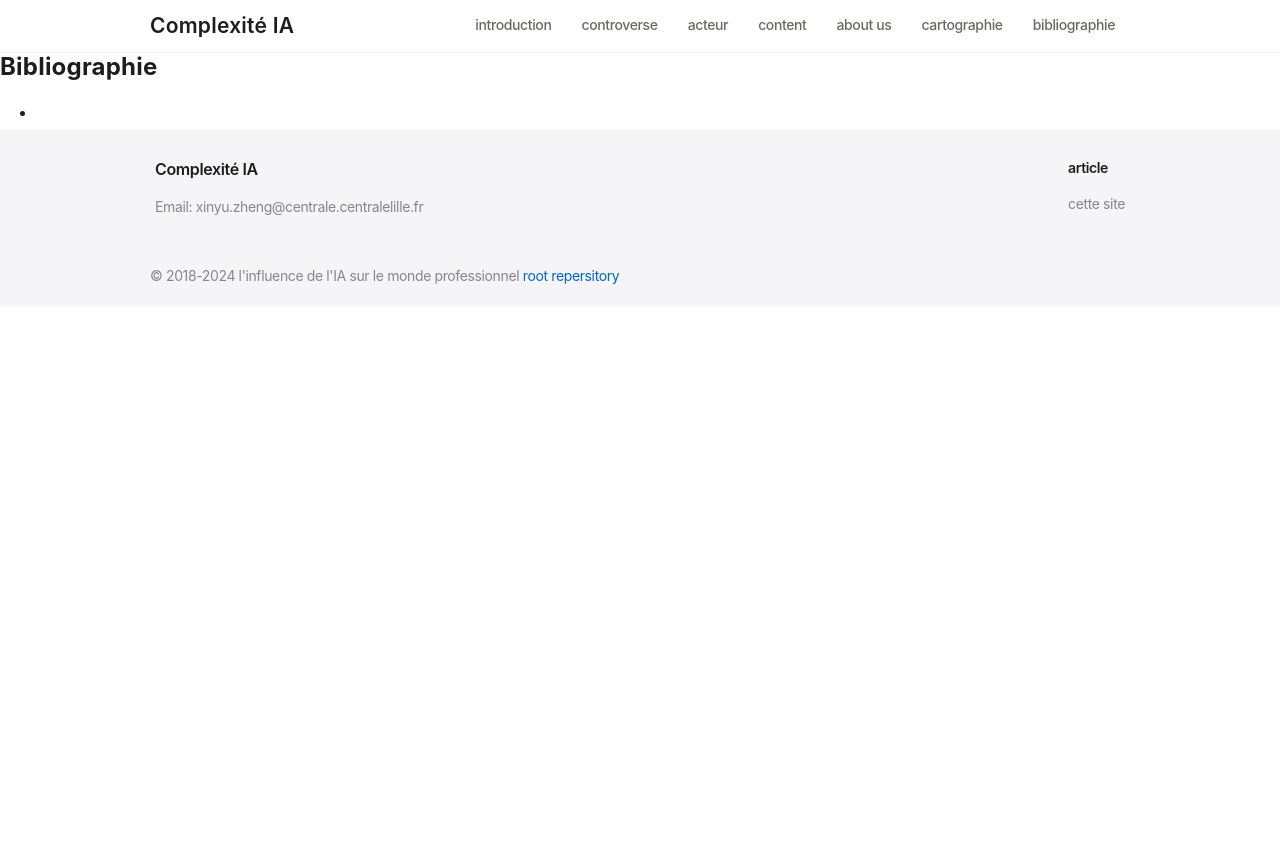
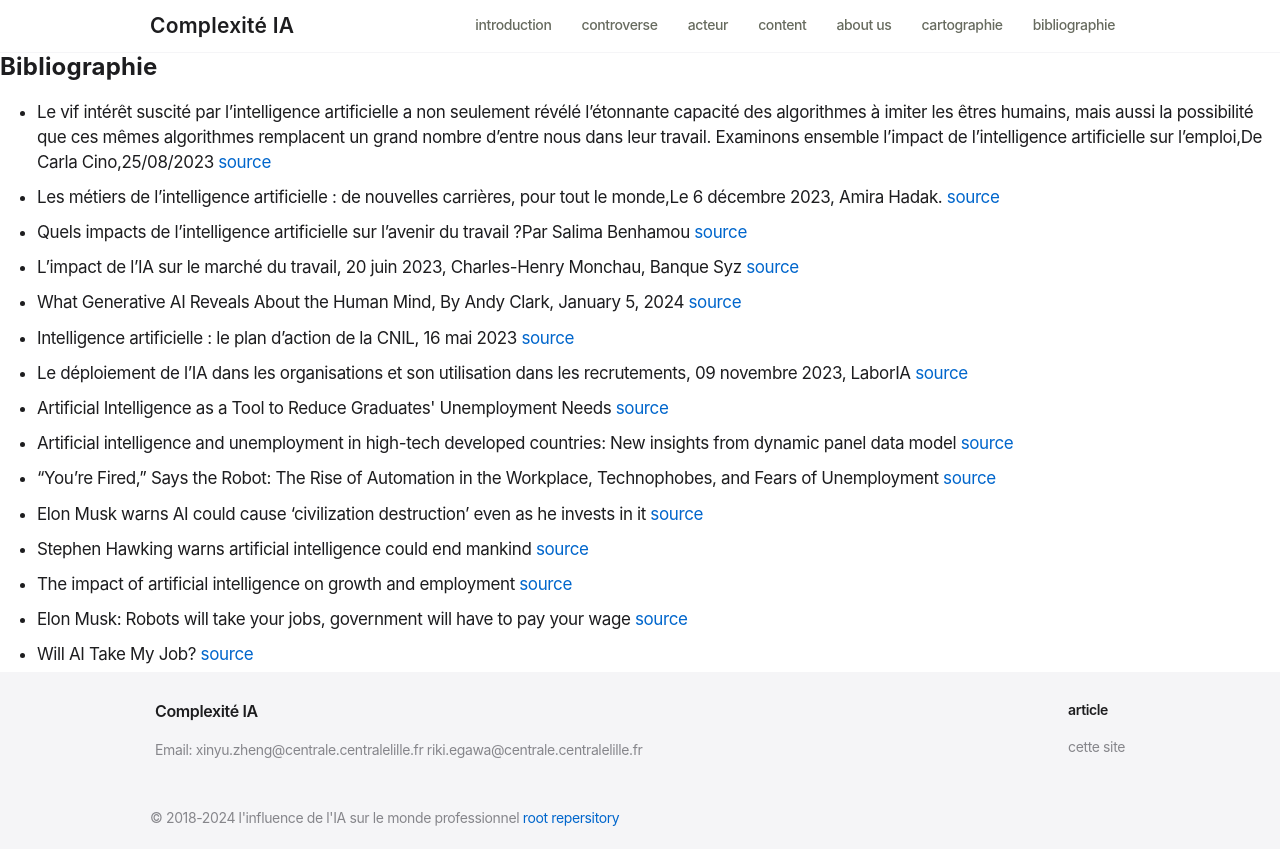
Before and after one commit to gongshangzheng/blog, an Astro site: page /bibli in a window 1280 px wide. Before the commit the page ends 800 px from the top, so only its background shows below. Built offline with nearby package versions, Linux system fonts and the light colour scheme; Astro itself is replaced by a stand-in of ours.

Commit message:
bibliographie

```diff
--- a/src/consts.js
+++ b/src/consts.js
@@ -1,6 +1,6 @@
 export const SITE_TITLE = `Complexité IA`;
 export const SITE_DESCRIPTION = "Notre site web se concentre sur les impacts rapides de l'évolution de l'IA sur le marché du travail, en mettant particulièrement l'accent sur la possibilité de chômage liée à l'IA. Alors que la numérisation de la main-d'œuvre progresse, certains emplois traditionnels pourraient être transformés, voire remplacés, par l'automatisation. Nous approfondissons la compréhension de ces changements et proposons des conseils sur les nouvelles opportunités d'emploi et l'importance des compétences. En vue d'un avenir où l'IA coexiste avec l'humanité, nous mettons en avant des recommandations pour les individus et les organisations afin de faire face à ces changements et aux défis émergents.";
-export const SITE_EMAIL = 'xinyu.zheng@centrale.centralelille.fr'
-export const SITE_EMAIL2 = 'riki.egawa@centrale.centralelille.fr'
+export const SITE_EMAIL = 'xinyu.zheng@centrale.centralelille.fr\nriki.egawa@centrale.centralelille.fr'
+// export const SITE_EMAIL2 = 'riki.egawa@centrale.centralelille.fr'
 export const SITE_NAME = 'l\'influence de l\'IA sur le monde professionnel';
 export const SITE_URL = "https://blog-lovat-psi.vercel.app/";
--- a/src/pages/about.astro
+++ b/src/pages/about.astro
@@ -21,7 +21,7 @@ import BaseLayout from "../layouts/BaseLayout.astro";
             <li>
               <b>Gael MOREAU</b>     : ecrire Controverse, Traduction et vérification de texte<li>
                 <b>Junhao YANG</b>     : Recherche les article, ecrire resume, ecrire Introduction<li>
-                <b>Xialda ZHAO</b>     : Recherche les article, ecrire resume, ecrire Acteur<li>
+                <b>Xiaoda ZHAO</b>     : Recherche les article, ecrire resume, ecrire Acteur<li>
                 <b>Xinyu ZHENG</b>     : Création du site de web, Répartition des rôles<li>
                 <b>Riki EGAWA</b>      : Création du site de web, Recherche les images<li>
                 <b>Aymane REDOUANE</b> : N/A
--- a/src/pages/bibli.astro
+++ b/src/pages/bibli.astro
@@ -16,10 +16,96 @@ tags.forEach((tag) => {
     <div class="tag-post-list">
       <ul>
         <li>
+          <p>
+            Le vif intérêt suscité par l’intelligence artificielle a non seulement révélé l’étonnante capacité des algorithmes à imiter les êtres humains, mais aussi la possibilité que ces mêmes algorithmes remplacent un grand nombre d’entre nous dans leur travail. Examinons ensemble l’impact de l’intelligence artificielle sur l’emploi,De Carla Cino,25/08/2023
+            <a href="https://www.monster.fr/recruter/ressources-rh/actu-rh/marche-de-l-emploi-et-tendances-rh/ia-emploi-en-finir-avec-les-fantasmes/" target="_blank">source</a>
+          </p>
+        </li>
+        <li>
+          <p>
+            Les métiers de l’intelligence artificielle : de nouvelles carrières, pour tout le monde,Le 6 décembre 2023, Amira Hadak.
+            <a href="https://www.actuia.com/actualite/les-metiers-de-lintelligence-artificielle-de-nouvelles-carrieres-pour-tout-le-monde/" target="_blank">source</a>
+          </p>
+        </li>
+        <li>
+          <p>
+            Quels impacts de l’intelligence artificielle sur l’avenir du travail ?Par Salima Benhamou
+            <a href="https://www.strategie.gouv.fr/sites/strategie.gouv.fr/files/atoms/files/revue_personnel_-s._benhamou-_intelligence_artificielle.pdf" target="_blank">source</a>
+          </p>
+        </li>
+        <li>
+          <p>
+            L’impact de l’IA sur le marché du travail, 20 juin 2023, Charles-Henry Monchau, Banque Syz
+            <a href="https://www.allnews.ch/content/points-de-vue/l%E2%80%99impact-de-l%E2%80%99ai-sur-le-march%C3%A9-du-travail" target="_blank">source</a>
+          </p>
+        </li>
+        <li>
+          <p>
+            What Generative AI Reveals About the Human Mind, By Andy Clark, January 5, 2024
+            <a href="https://time.com/6552233/generative-ai-reveals-human-mind/" target="_blank">source</a>
+          </p>
+        </li>
+        <li>
+          <p>
+            Intelligence artificielle : le plan d’action de la CNIL, 16 mai 2023
+            <a href="https://www.cnil.fr/fr/intelligence-artificielle-le-plan-daction-de-la-cnil" target="_blank">source</a>
+          </p>
+        </li>
+        <li>
+          <p>
+            Le déploiement de l’IA dans les organisations et son utilisation dans les recrutements, 09 novembre 2023, LaborIA
+            <a href="https://travail-emploi.gouv.fr/actualites/l-actualite-du-ministere/article/le-deploiement-de-l-ia-dans-les-organisations-et-son-utilisation-dans-les" target="_blank">source</a>
+          </p>
+        </li>
+        <li>
+          <p>
+            Artificial Intelligence as a Tool to Reduce Graduates' Unemployment Needs
+            <a href="https://www.ijssrr.com/journal/article/view/1570" target="_blank">source</a>
+          </p>
+        </li>
+        <li>
+          <p>
+            Artificial intelligence and unemployment in high-tech developed countries: New insights from dynamic panel data model
+            <a href="https://www.sciencedirect.com/science/article/pii/S2590051X23000308" target="_blank">source</a>
+          </p>
+        </li>
+        <li>
+          <p>
+            “You’re Fired,” Says the Robot: The Rise of Automation in the Workplace, Technophobes, and Fears of Unemployment
+            <a href="https://journals.sagepub.com/doi/abs/10.1177/0894439317698637" target="_blank">source</a>
+          </p>
+        </li>
+        <li>
+          <p>
+            Elon Musk warns AI could cause ‘civilization destruction’ even as he invests in it
+            <a href="https://edition.cnn.com/2023/04/17/tech/elon-musk-ai-warning-tucker-carlson/index.html" target="_blank">source</a>
+          </p>
+        </li>
+        <li>
+          <p>
+            Stephen Hawking warns artificial intelligence could end mankind
+            <a href="https://www.bbc.com/news/technology-30290540" target="_blank">source</a>
+          </p>
+        </li>
+        <li>
+          <p>
+            The impact of artificial intelligence on growth and employment
+            <a href="https://cepr.org/voxeu/columns/impact-artificial-intelligence-growth-and-employment" target="_blank">source</a>
+          </p>
+        </li>
+        <li>
+          <p>
+            Elon Musk: Robots will take your jobs, government will have to pay your wage
+            <a href="https://www.cnbc.com/2016/11/04/elon-musk-robots-will-take-your-jobs-government-will-have-to-pay-your-wage.html" target="_blank">source</a>
+          </p>
+        </li>
+        <li>
+          <p>
+            Will AI Take My Job?
+            <a href="https://www.beyond.agency/blog/will-ai-take-my-job" target="_blank">source</a>
+          </p>
         </li>
       </ul>
     </div>
   </div>
-      </div>
-    </section>
 </BaseLayout>
--- a/src/pages/posts/acteur.md
+++ b/src/pages/posts/acteur.md
@@ -45,7 +45,7 @@ Les économistes **Daron Acemoglu** et **Pascual Restrepo** ont exploré dans le
 
 Un article sur les opportunités d'emploi créées par l'IA mentionne les nouveaux rôles professionnels générés par l'intégration de l'IA dans des systèmes complexes, tels que les "interprètes" et les "supporteurs". Les interprètes sont chargés d'expliquer le fonctionnement de l'IA et les divers résultats produits par le système, tandis que les supporteurs sont responsables de la gestion des systèmes d'IA, en veillant à leur bon fonctionnement et en traitant les conséquences imprévues éventuelles.
 
-Selon le "Guide de recherche d'emploi dans l'industrie Internet pour l'année 2021" publié par Zhaopin, les secteurs technologiques tels que l'intelligence artificielle et le développement de logiciels offrent des rémunérations compétitives, et parmi les 20 premiers postes en termes de salaires moyens de recrutement, ces domaines occupent une place prépondérante.
+Selon le **"Guide de recherche d'emploi dans l'industrie Internet pour l'année 2021"** publié par Zhaopin, les secteurs technologiques tels que l'intelligence artificielle et le développement de logiciels offrent des rémunérations compétitives, et parmi les 20 premiers postes en termes de salaires moyens de recrutement, ces domaines occupent une place prépondérante.
 
 **Paul McCartney** a utilisé l'IA pour terminer une "dernière" chanson avec une démo de John Lennon, mettant en avant le potentiel de l'IA dans les processus créatifs.
 
```
Lines whose indentation alone changed are shown as unchanged.
